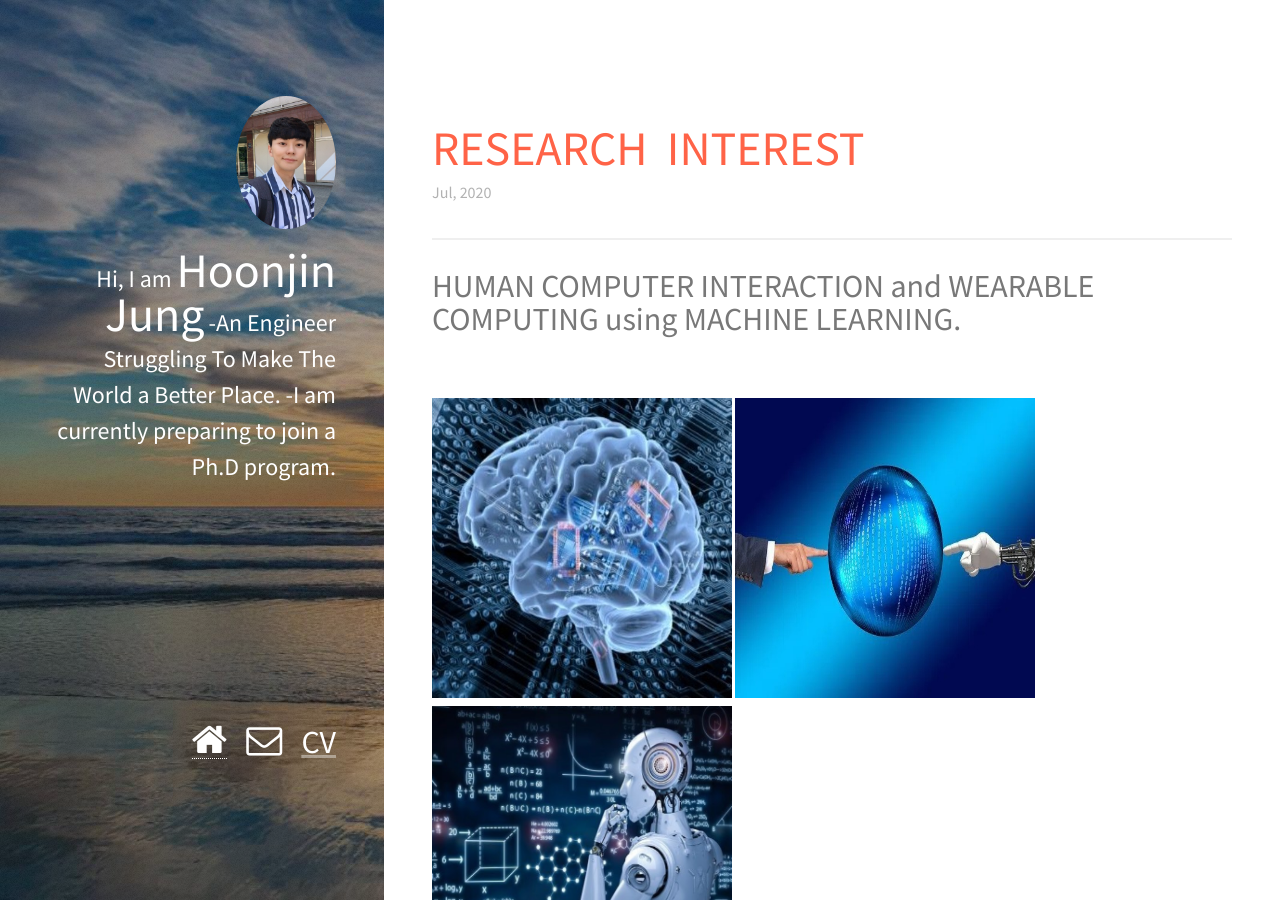
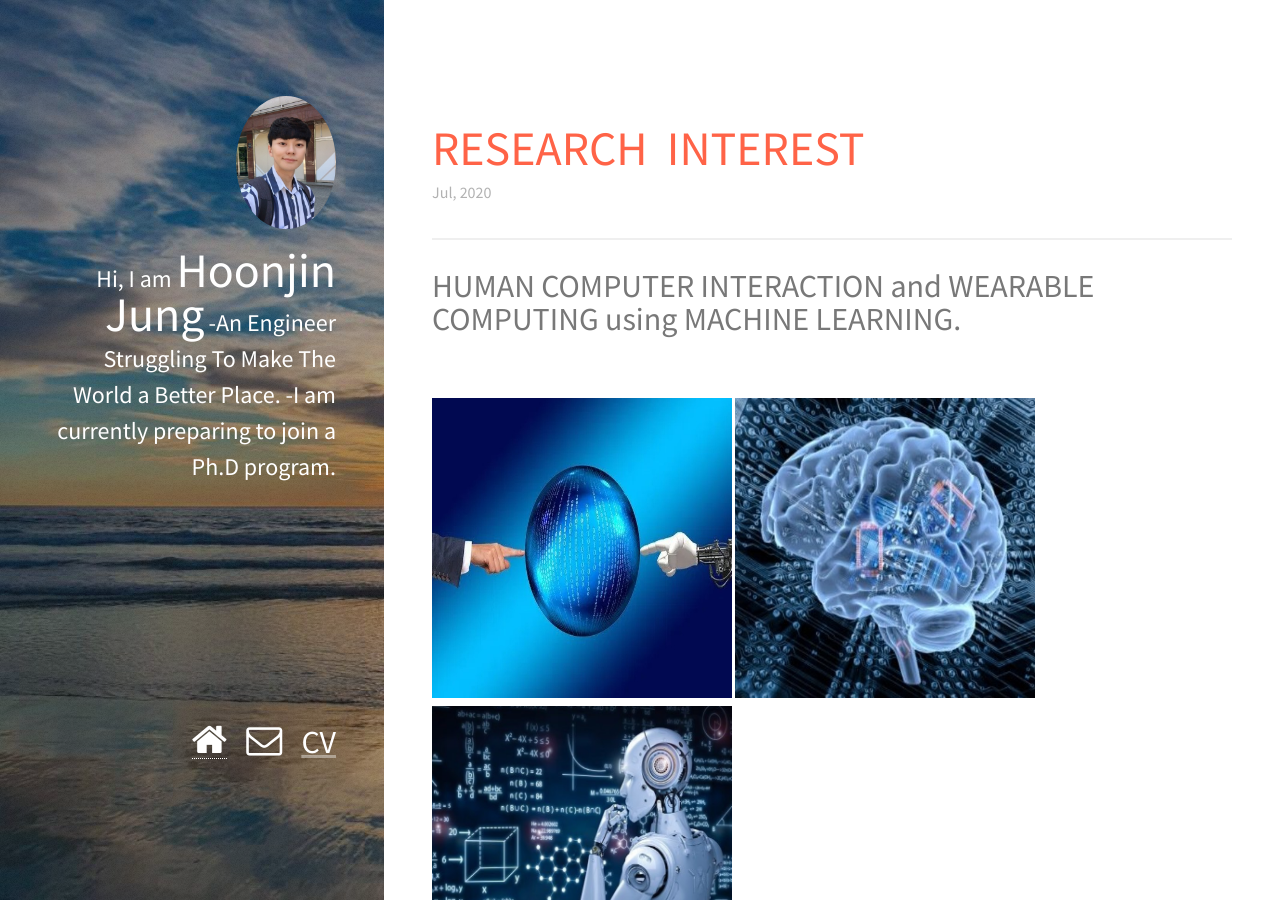
Before and after one commit to davidhoonjin/davidhoonjin.github.io, a Jekyll site: the page built from _posts/2020-07-19-Research Interest.markdown, in a window 1280 px wide and 900 px high. Built offline with Jekyll 4.4.1, drawn with Linux system fonts in a browser that asks for light colours; nearby versions of some CDN libraries.

Commit message:
eighteenth and first commit

```diff
--- a/_posts/2020-07-19-Research Interest.markdown
+++ b/_posts/2020-07-19-Research Interest.markdown
@@ -6,8 +6,8 @@ title: <font size="7em"> <font style="color:Tomato;"> RESEARCH &nbsp;INTEREST </
 <font size="6em"><b>HUMAN COMPUTER INTERACTION and WEARABLE COMPUTING using MACHINE LEARNING.</b></font>
 <br>
 
+<img src="/images/fulls/10.jpg" class="image-img" width="300" height="300">
 <img src="/images/fulls/13.jpg" class="image-img" width="300" height="300">
-<img src="/images/fulls/10.jpg" class="image-img" width="300" height="300">
 <img src="/images/fulls/14.jpg" class="image-img" width="300" height="300"> <br>
 <font size="5em">Hi, I'm an engineer who's ultimate goal is "To Make The World a Better Place". My method to achieve this goal is to develop a system or interface that actively enhances wellbeing.<br>
 <b>Therefore, <u>I am interested in DEVELOPING AN INNOVATIVE SYSTEM THAT SUPPORTS DIRECT INTERACTION BETWEEN HUMAN(BRAIN) AND COMPUTER through sensing and interacting with inner and outer activity of the body.</u></b><br> I'm studying Electronics Engineering and Biomedical Engineering to search for the technology that best fits to human being.</font>
```
